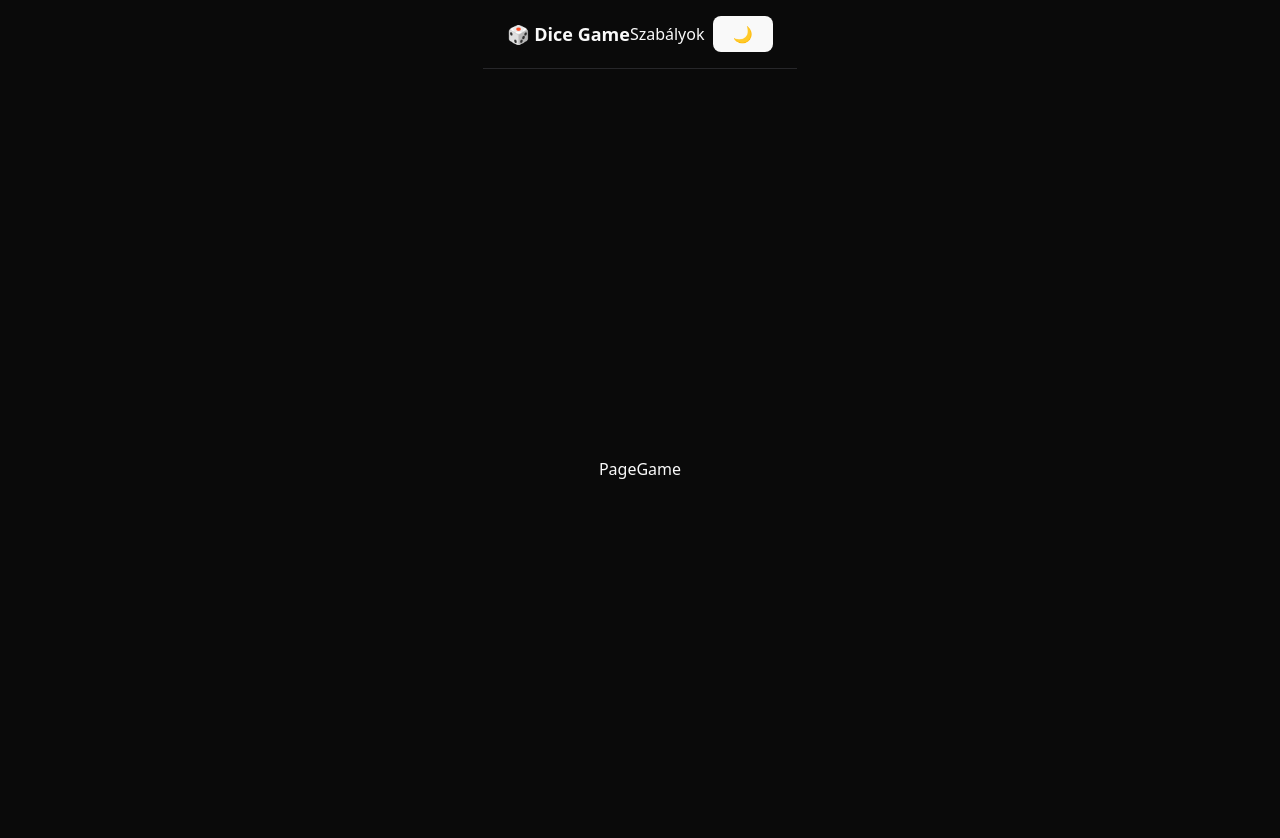
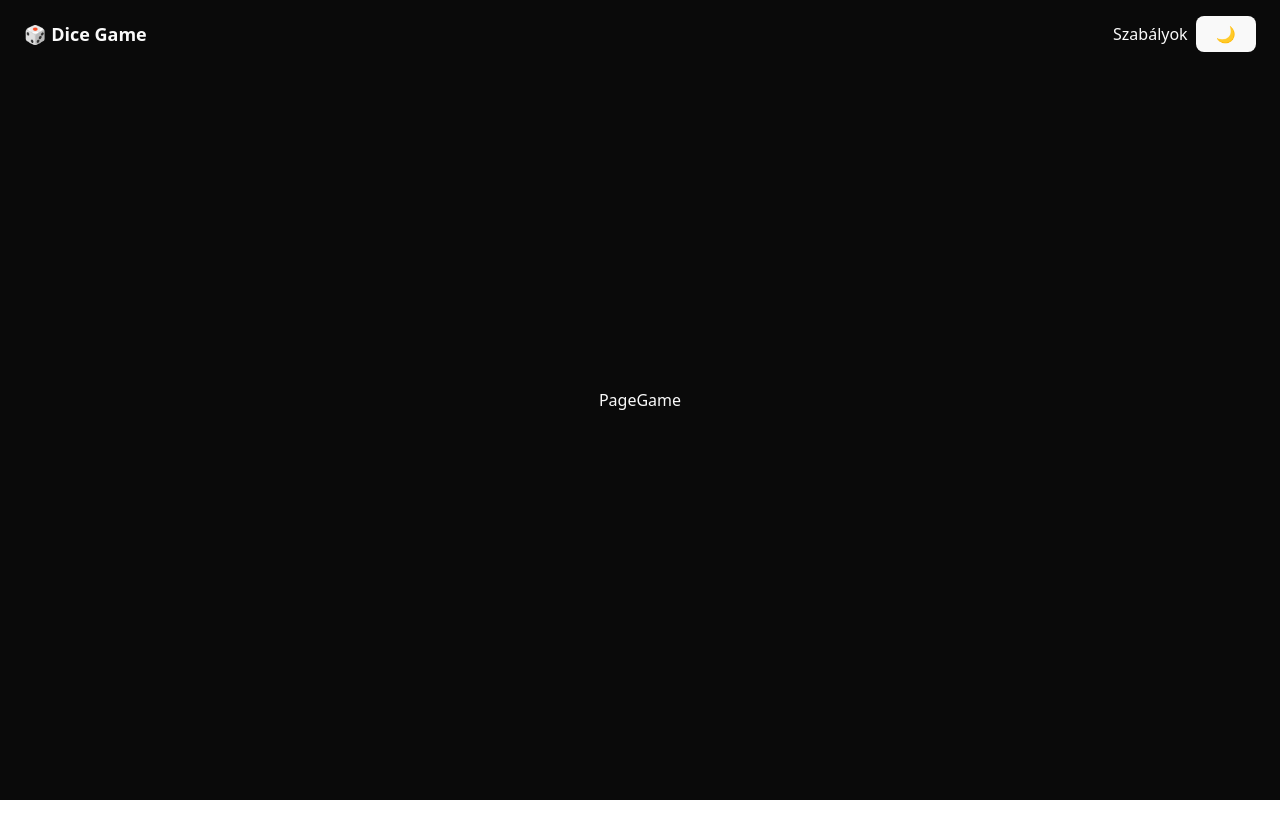
Before and after one commit to zsoltnemesnyikwebery/dice-game--vite, a React (Vite) app: page /game in a window 1280 px wide. Shown: the top 838 px of the page. After the commit the page ends 800 px from the top, so only its background shows below. Built offline with nearby package versions, Linux system fonts and the light colour scheme.

Commit message:
update Header and PageHome alignments

```diff
--- a/src/components/layout/Header.tsx
+++ b/src/components/layout/Header.tsx
@@ -10,9 +10,10 @@ export const Header = () => {
     <motion.header
       initial={{ y: -20, opacity: 0 }}
       animate={{ y: 0, opacity: 1 }}
-      transition={{ duration: 0.4 }}
-      className="flex items-center justify-between px-6 py-4 border-b border-zinc-800"
+      transition={{ duration: .5, ease: "easeOut" }}
+      className="fixed w-full left-1/2 -translate-x-1/2 px-6 py-4"
     >
+      <div className="container mx-auto flex items-center justify-between">
         {/* Logo */}
         <div className="font-bold text-lg">
           🎲 Dice Game
@@ -26,6 +27,7 @@ export const Header = () => {
             {theme === "dark" ? "🌙" : "☀️"}
           </Button>
       </div>
+      </div>
     </motion.header>
   );
 };
--- a/src/pages/PageHome.tsx
+++ b/src/pages/PageHome.tsx
@@ -3,7 +3,7 @@ import { Link } from "react-router-dom";
 
 export default function PageHome() {
   return (
-    <section className="flex gap-y-10 gap-x-5 h-full flex-wrap justify-center p-24">
+    <section className="flex gap-y-10 gap-x-5 h-full flex-wrap justify-center p-24 text-center">
       <h1 className="text-3xl font-bold w-full">
         Hello, this is a JS based dice game app! Feel free to play!
       </h1>
```
Lines whose indentation alone changed are shown as unchanged.
